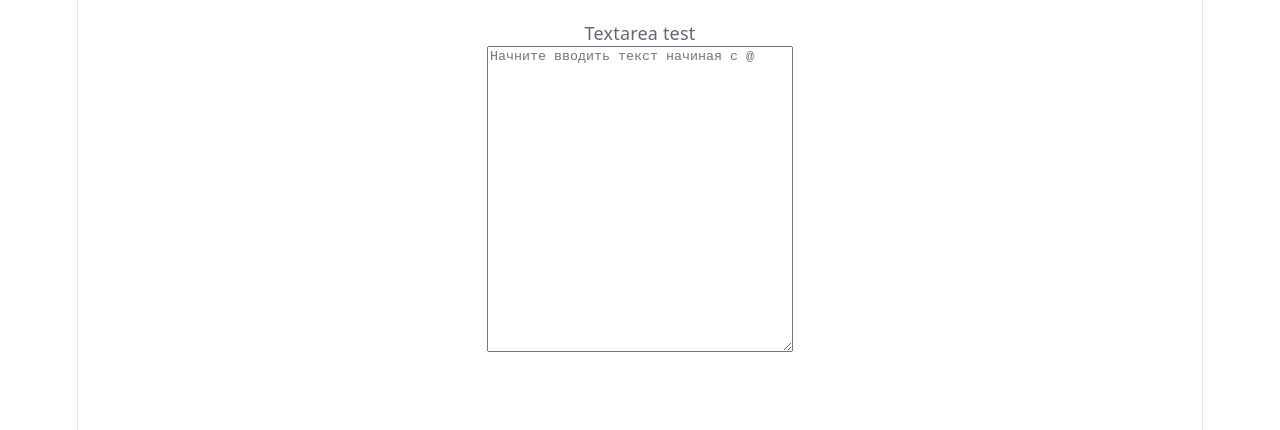
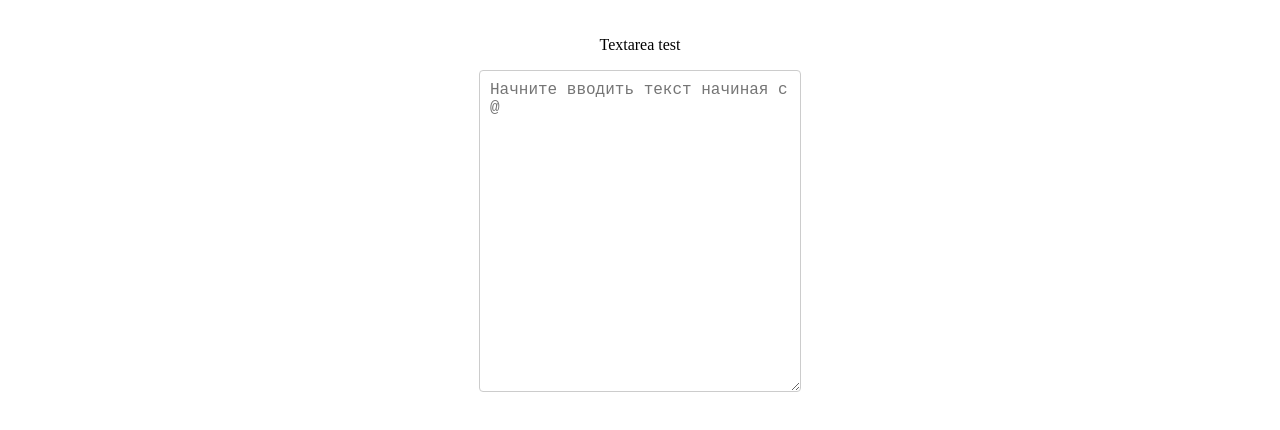
Before and after one commit to Sergey-Kozlov-developer/textarea-test, a React (Vite) app: page / in a window 1280 px wide. Shown: the top 430 px of the page. Built offline with nearby package versions, Linux system fonts and the light colour scheme.

Commit message:
style: add CSS modules for textarea component

```diff
--- a/src/App.tsx
+++ b/src/App.tsx
@@ -1,19 +1,8 @@
-import {useState} from "react";
+import MentionTextarea from "./components/MentionTextarea/MentionTextarea.tsx";
 
 function App() {
-    const [text, setText] = useState('');
     return (
-        <div style={{padding:'20px'}}>
-            <p>Textarea test</p>
-            <textarea
-                value={text}
-                onChange={(e) => setText(e.target.value)}
-                style={{width: '300px', height: '300px'}}
-                placeholder="Начните вводить текст начиная с @"
-            >
-
-            </textarea>
-        </div>
+        <MentionTextarea/>
     )
 }
 
--- /dev/null
+++ b/src/components/MentionTextarea/MentionTeaxtarea.module.css
@@ -0,0 +1,20 @@
+.container {
+    padding: 20px;
+    min-height: 300px;
+    position: relative;
+}
+
+.textarea {
+    width: 400px;
+    height: 150px;
+    padding: 10px;
+    font-size: 16px;
+    border: 1px solid #ccc;
+    border-radius: 4px;
+
+}
+.textarea:focus {
+    outline: none;
+    border-color: #4a90e2;
+    box-shadow: 0 0 0 2px rgba(74, 144, 226, 0.2);
+}
--- /dev/null
+++ b/src/components/MentionTextarea/MentionTextarea.tsx
@@ -0,0 +1,24 @@
+import styles from './MentionTeaxtarea.module.css'
+import {useState} from "react";
+
+const MentionTextarea = () => {
+
+    const [text, setText] = useState('')
+
+    return (
+        <div className={styles.container}>
+            <p>Textarea test</p>
+            <textarea
+                className={styles.textarea}
+                value={text}
+                onChange={(e) => setText(e.target.value)}
+                style={{width: '300px', height: '300px'}}
+                placeholder="Начните вводить текст начиная с @"
+            >
+
+            </textarea>
+        </div>
+    );
+};
+
+export default MentionTextarea;
--- a/src/index.css
+++ b/src/index.css
@@ -1,61 +1,9 @@
-:root {
-  --text: #6b6375;
-  --text-h: #08060d;
-  --bg: #fff;
-  --border: #e5e4e7;
-  --code-bg: #f4f3ec;
-  --accent: #aa3bff;
-  --accent-bg: rgba(170, 59, 255, 0.1);
-  --accent-border: rgba(170, 59, 255, 0.5);
-  --social-bg: rgba(244, 243, 236, 0.5);
-  --shadow:
-    rgba(0, 0, 0, 0.1) 0 10px 15px -3px, rgba(0, 0, 0, 0.05) 0 4px 6px -2px;
-
-  --sans: system-ui, 'Segoe UI', Roboto, sans-serif;
-  --heading: system-ui, 'Segoe UI', Roboto, sans-serif;
-  --mono: ui-monospace, Consolas, monospace;
-
-  font: 18px/145% var(--sans);
-  letter-spacing: 0.18px;
-  color-scheme: light dark;
-  color: var(--text);
-  background: var(--bg);
-  font-synthesis: none;
-  text-rendering: optimizeLegibility;
-  -webkit-font-smoothing: antialiased;
-  -moz-osx-font-smoothing: grayscale;
-
-  @media (max-width: 1024px) {
-    font-size: 16px;
-  }
-}
-
-@media (prefers-color-scheme: dark) {
-  :root {
-    --text: #9ca3af;
-    --text-h: #f3f4f6;
-    --bg: #16171d;
-    --border: #2e303a;
-    --code-bg: #1f2028;
-    --accent: #c084fc;
-    --accent-bg: rgba(192, 132, 252, 0.15);
-    --accent-border: rgba(192, 132, 252, 0.5);
-    --social-bg: rgba(47, 48, 58, 0.5);
-    --shadow:
-      rgba(0, 0, 0, 0.4) 0 10px 15px -3px, rgba(0, 0, 0, 0.25) 0 4px 6px -2px;
-  }
-
-  #social .button-icon {
-    filter: invert(1) brightness(2);
-  }
-}
 
 #root {
   width: 1126px;
   max-width: 100%;
   margin: 0 auto;
   text-align: center;
-  border-inline: 1px solid var(--border);
   min-height: 100svh;
   display: flex;
   flex-direction: column;
@@ -65,47 +13,3 @@
 body {
   margin: 0;
 }
-
-h1,
-h2 {
-  font-family: var(--heading);
-  font-weight: 500;
-  color: var(--text-h);
-}
-
-h1 {
-  font-size: 56px;
-  letter-spacing: -1.68px;
-  margin: 32px 0;
-  @media (max-width: 1024px) {
-    font-size: 36px;
-    margin: 20px 0;
-  }
-}
-h2 {
-  font-size: 24px;
-  line-height: 118%;
-  letter-spacing: -0.24px;
-  margin: 0 0 8px;
-  @media (max-width: 1024px) {
-    font-size: 20px;
-  }
-}
-p {
-  margin: 0;
-}
-
-code,
-.counter {
-  font-family: var(--mono);
-  display: inline-flex;
-  border-radius: 4px;
-  color: var(--text-h);
-}
-
-code {
-  font-size: 15px;
-  line-height: 135%;
-  padding: 4px 8px;
-  background: var(--code-bg);
-}
```
